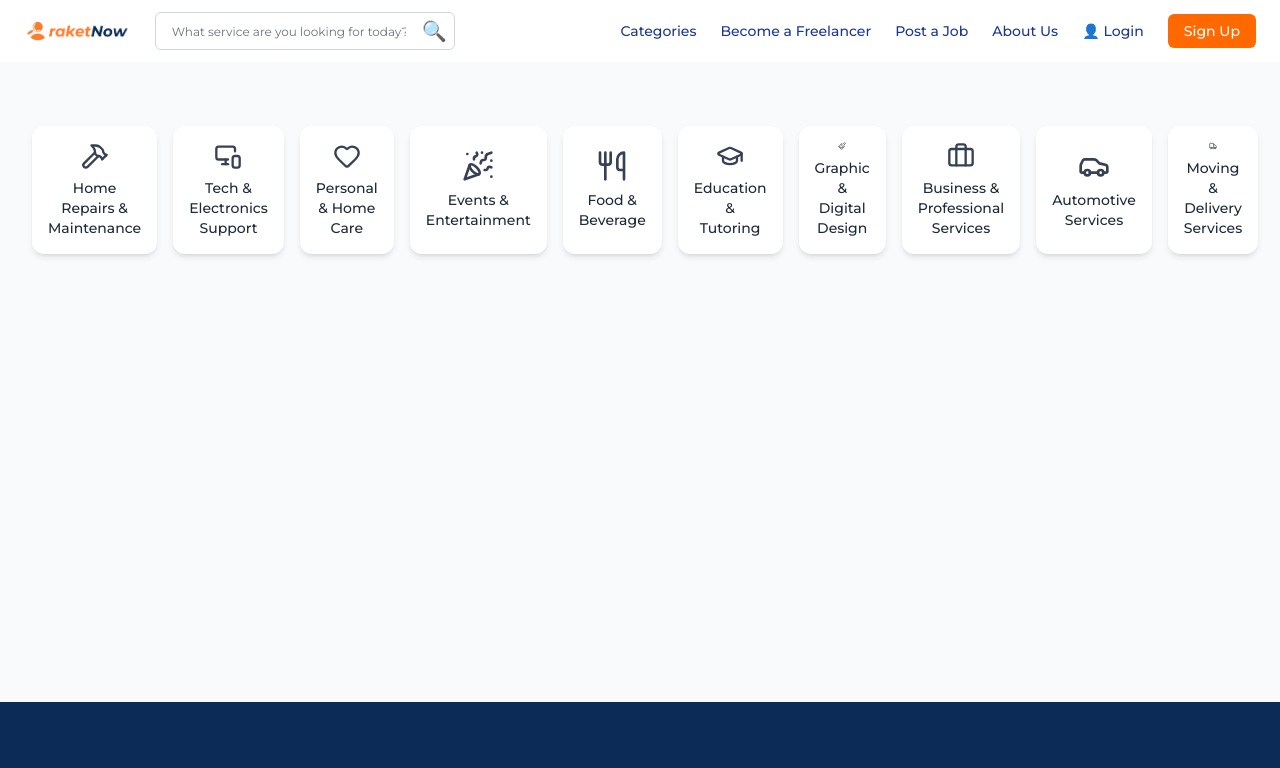
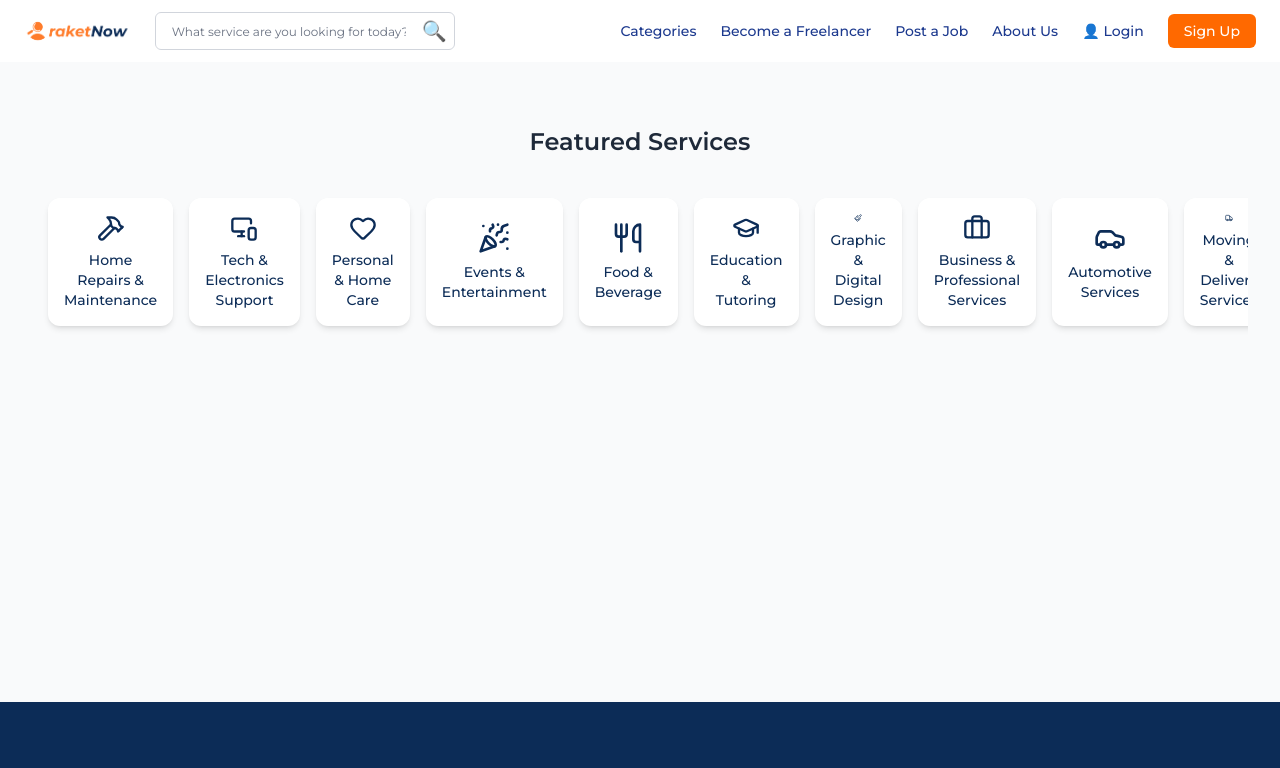
Before and after one commit to RakPaperScissors/RaketNow, a React (Vite) app in the folder raketnow-frontend/: page / in a window 1280 px wide. Shown: the top 768 px of the page. Built offline with nearby package versions, Linux system fonts and the light colour scheme.

Commit message:
feature/categories-update

```diff
--- a/raketnow-frontend/src/components/CardCategory.jsx
+++ b/raketnow-frontend/src/components/CardCategory.jsx
@@ -7,10 +7,11 @@ const CategoryCard = ({ icon: Icon, label }) => {
         cursor-pointer transition-all duration-300
         bg-white hover:bg-[#FFF4ED] hover:ring-[1.5px] hover:ring-[#FF7C2B]/40"
     >
-      <Icon className="w-8 h-8 mb-2 text-gray-700 group-hover:text-[#FF7C2B] transition-colors duration-300" />
-      <p className="text-sm text-center text-gray-800 font-medium group-hover:text-[#FF7C2B] transition-colors duration-300">
-        {label}
-      </p>
+      <Icon className="w-8 h-8 mb-2 text-[#0C2C57] group-hover:text-[#FF7C2B] transition-colors duration-300" />
+<p className="text-sm text-center text-[#0C2C57] font-medium group-hover:text-[#FF7C2B] transition-colors duration-300">
+  {label}
+</p>
+
     </div>
   );
 };
--- a/raketnow-frontend/src/components/CardList.jsx
+++ b/raketnow-frontend/src/components/CardList.jsx
@@ -29,11 +29,16 @@ const categories = [
 
 const CardList = () => {
   return (
+    <div className="px-4 py-6">
+      <h1 className="text-2xl font-semibold text-center text-gray-800 mb-4">
+        Featured Services
+      </h1>
     <div className="flex space-x-4 overflow-x-auto px-4 py-6 scrollbar-hide">
       {categories.map((cat, index) => (
         <CategoryCard key={index} {...cat} isActive={index === 0} />
       ))}
     </div>
+    </div>
   );
 };
 
```
